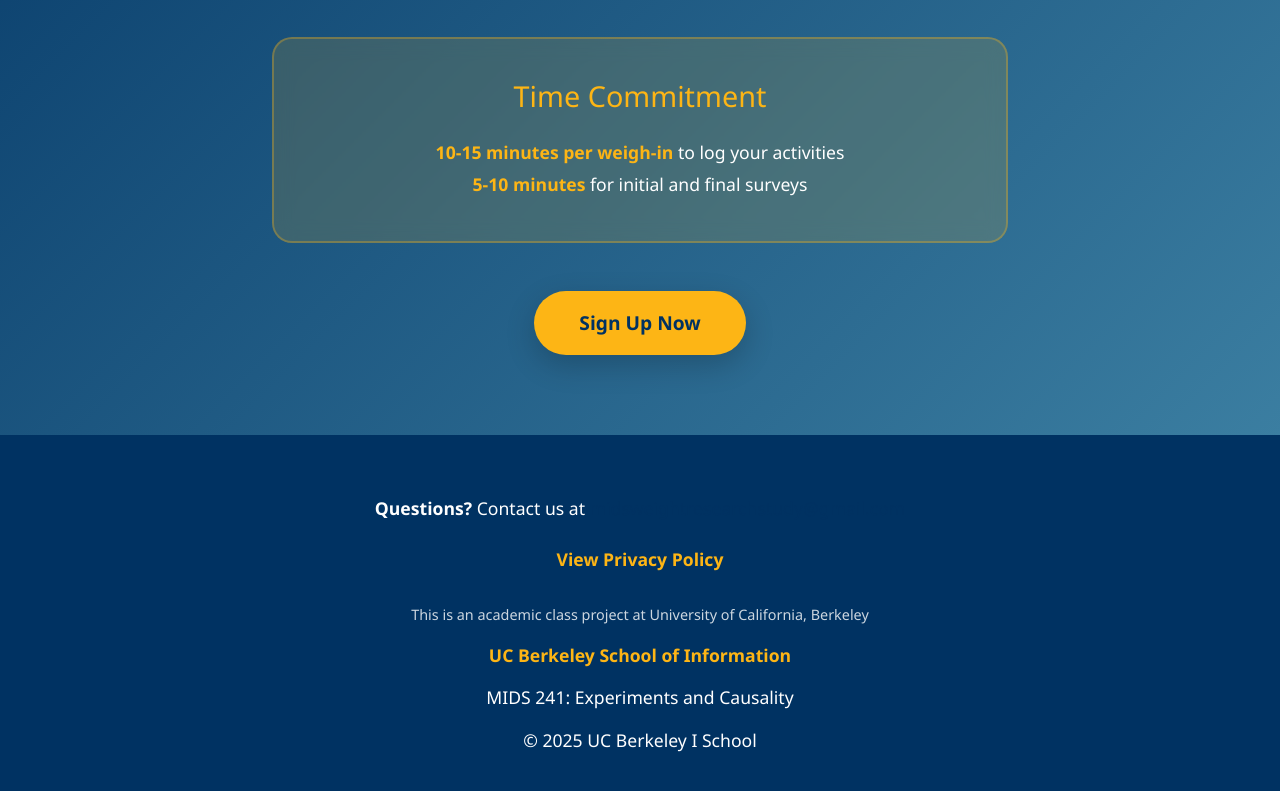
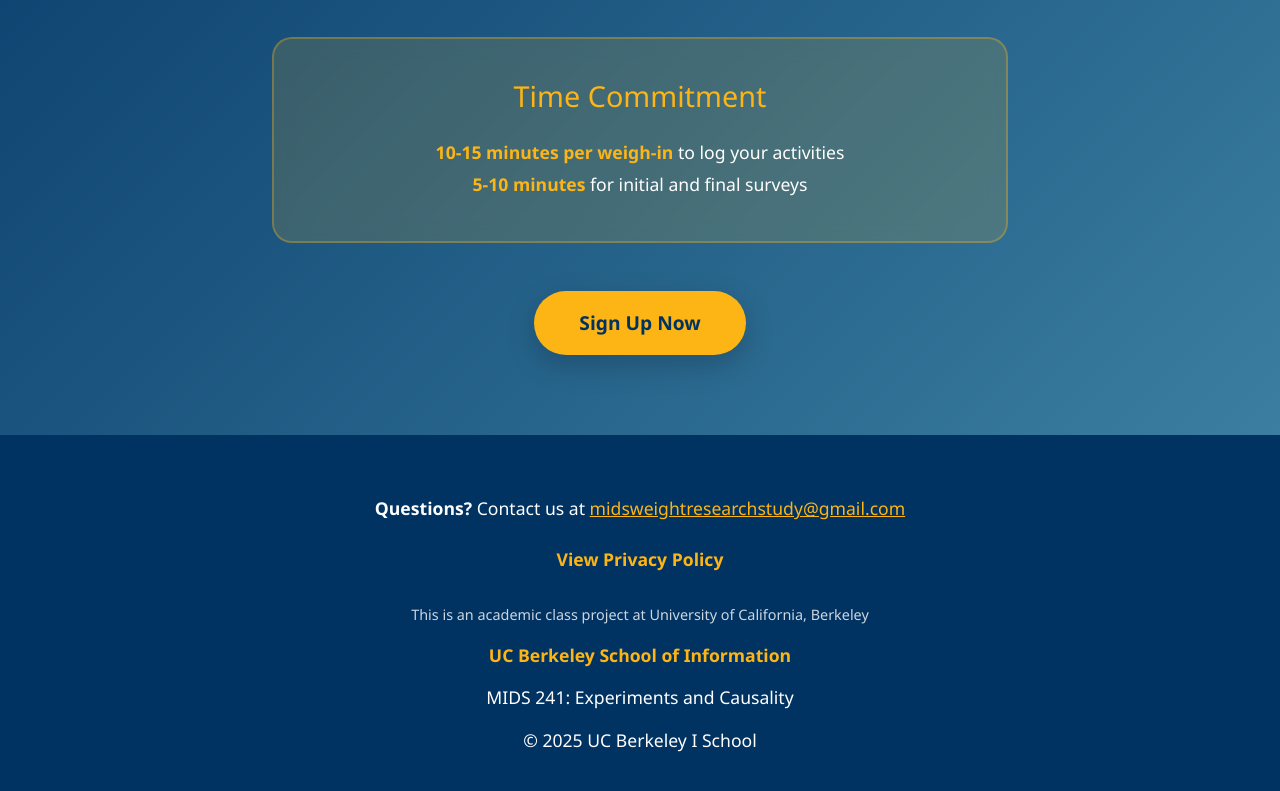
Before and after one commit to UC-Berkeley-I-School/MIDS241-Weight-Checkin, a plain HTML site: page index.html in a window 1280 px wide. Shown: the part 1694-2485 px from the top of the page. Drawn offline with nearby package versions, Linux system fonts and the light colour scheme.

Commit message:
update contact info url color on footer

```diff
--- a/index.html
+++ b/index.html
@@ -361,7 +361,7 @@
         <div class="container">
             <p><strong>Questions?</strong> Contact us at <span class="footer-gold"><a
                         href="mailto:midsweightresearchstudy@gmail.com"
-                        style="color: var(--berkeley-blue);">midsweightresearchstudy@gmail.com</a></span></p>
+                        style="color: var(--california-gold);">midsweightresearchstudy@gmail.com</a></span></p>
             <p style="margin-top: 1.5rem;">
                 <a href="privacy-policy.html"
                     style="color: var(--california-gold); text-decoration: none; font-weight: 600;">View Privacy
```
Also changed, not shown: privacy-policy.html (+1 -1 lines).
